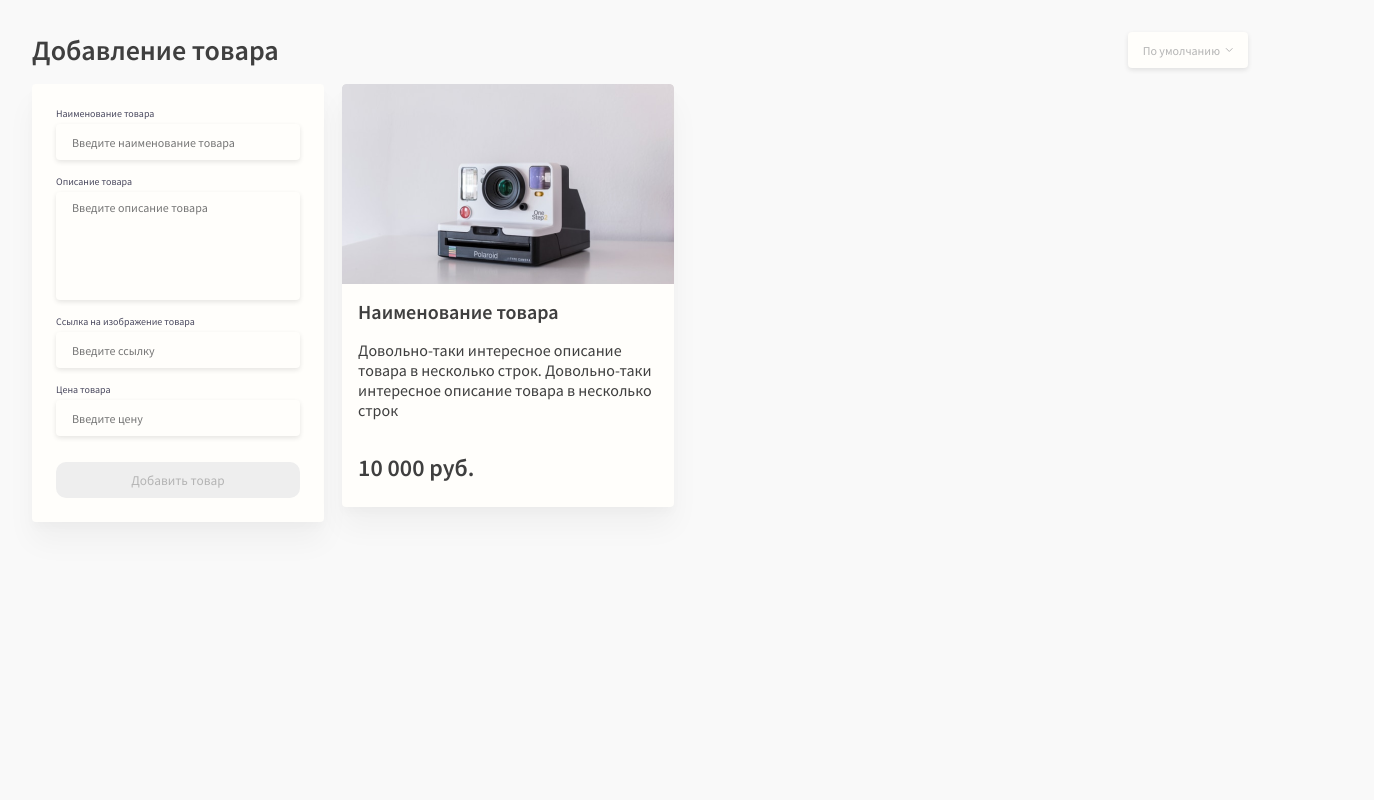
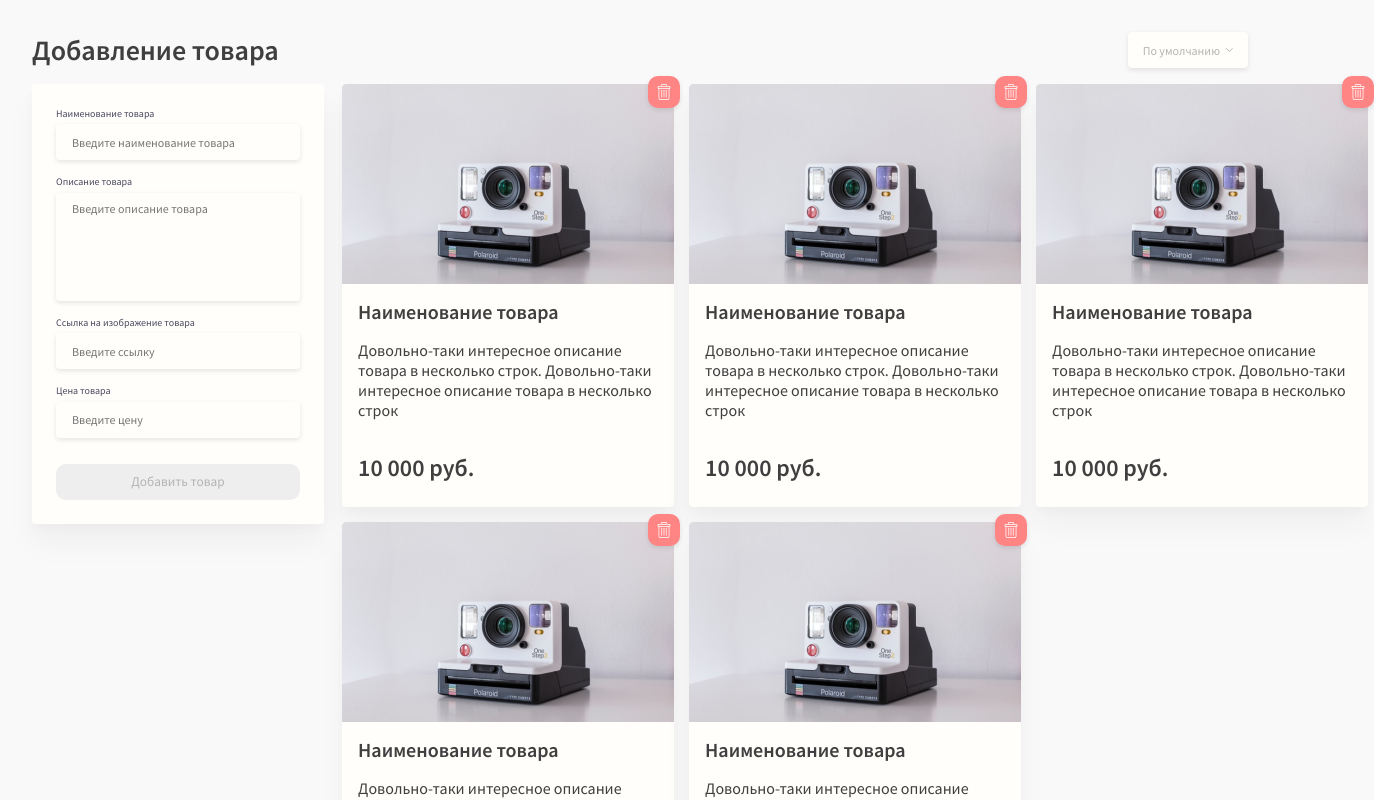
Before and after one commit to vaspean/idaproject-test, a Vue app: page / in a window 1280 px wide. Shown: the top 800 px of the page, 1374 px wide, since content can reach past the window. Built offline with nearby package versions, Linux system fonts and the light colour scheme.

Commit message:
layout done (not adaptive)

```diff
--- a/src/App.vue
+++ b/src/App.vue
@@ -1,7 +1,6 @@
 <template>
   <div id="app">
     <div class="container">
-
       <header>
         <h1>Добавление товара</h1>
         <button class="select">
@@ -33,10 +32,34 @@
         <div class="products">
           <ul class="products__list">
             <li class="products__item">
-              <!-- <div class="products__img"></div> -->
-              <p class="products__name">Наименование товара</p>
-              <p class="products__description">{{p}}</p>
-              <span class="products__price">10 000 руб.</span>
+              <button class="products__item__btn_delete"></button>
+              <p class="products__item__name">Наименование товара</p>
+              <p class="products__item__description">{{p}}</p>
+              <span class="products__item__price">10 000 руб.</span>
+            </li>
+            <li class="products__item">
+              <button class="products__item__btn_delete"></button>
+              <p class="products__item__name">Наименование товара</p>
+              <p class="products__item__description">{{p}}</p>
+              <span class="products__item__price">10 000 руб.</span>
+            </li>
+            <li class="products__item">
+              <button class="products__item__btn_delete"></button>
+              <p class="products__item__name">Наименование товара</p>
+              <p class="products__item__description">{{p}}</p>
+              <span class="products__item__price">10 000 руб.</span>
+            </li>
+            <li class="products__item">
+              <button class="products__item__btn_delete"></button>
+              <p class="products__item__name">Наименование товара</p>
+              <p class="products__item__description">{{p}}</p>
+              <span class="products__item__price">10 000 руб.</span>
+            </li>
+            <li class="products__item">
+              <button class="products__item__btn_delete"></button>
+              <p class="products__item__name">Наименование товара</p>
+              <p class="products__item__description">{{p}}</p>
+              <span class="products__item__price">10 000 руб.</span>
             </li>
           </ul>
         </div>
@@ -46,7 +69,6 @@
 </template>
 
 <script>
-// import HelloWorld from './components/HelloWorld.vue';
 
 export default {
   name: 'App',
@@ -61,6 +83,11 @@ export default {
 </script>
 
 <style lang="scss" scoped>
+
+.container {
+  max-width: 1440px;
+  margin: 0 auto;
+}
 
 header {
   margin-bottom: 16px;
@@ -94,6 +121,7 @@ main {
 .form {
   @include border-default;
   width: 24%;
+  height: 440px;
   padding: 24px;
   display: flex;
   flex-wrap: wrap;
@@ -142,21 +170,49 @@ main {
 
 .products {
   width: 74.5%;
+  // padding-right: -14px;
 
   &__list {
-    display: flex;
-    flex-wrap: wrap;
+    display: grid;
+    grid-template-columns: repeat(3, 332px);
+    grid-gap: 15px;
+    // grid-template-columns: fit-content(30%);
+    // display: flex;
+    // flex-wrap: wrap;
     // justify-content: space-between;
   }
 
   &__item {
     @include border-default;
+    position: relative;
     max-width: 332px;
+    // margin-bottom: 16px;
+    // margin-right: 14px;
     padding: 195px 16px 24px;
     background-image: url("assets/product_image.png");
     background-repeat: no-repeat;
     box-shadow: $box-shadow-huge;
+
+    &__btn_delete {
+      position: absolute;
+      top: -2%;
+      left: 92%;
+      width: 32px;
+      height: 32px;
+      box-shadow: $box-shadow-tiny;
+      border: none;
+      background-color: $main-color-red;
+      background-image: url("assets/trashcan.svg");
+      background-repeat: no-repeat;
+      background-size: 50%;
+      background-position: 52% 8px;
+      border-radius: 10px;
+      // height: 30px;
     }
+
+    // &:not(:nth-child(3n)) {
+    // margin-right: 14px;
+    // }
 
     &__name {
       margin-bottom: 16px;
@@ -175,4 +231,6 @@ main {
     }
   }
 
+}
+
 </style>
```
Also changed, not shown: src/assets/trashcan.svg (added). Lines whose indentation alone changed are shown as unchanged.
